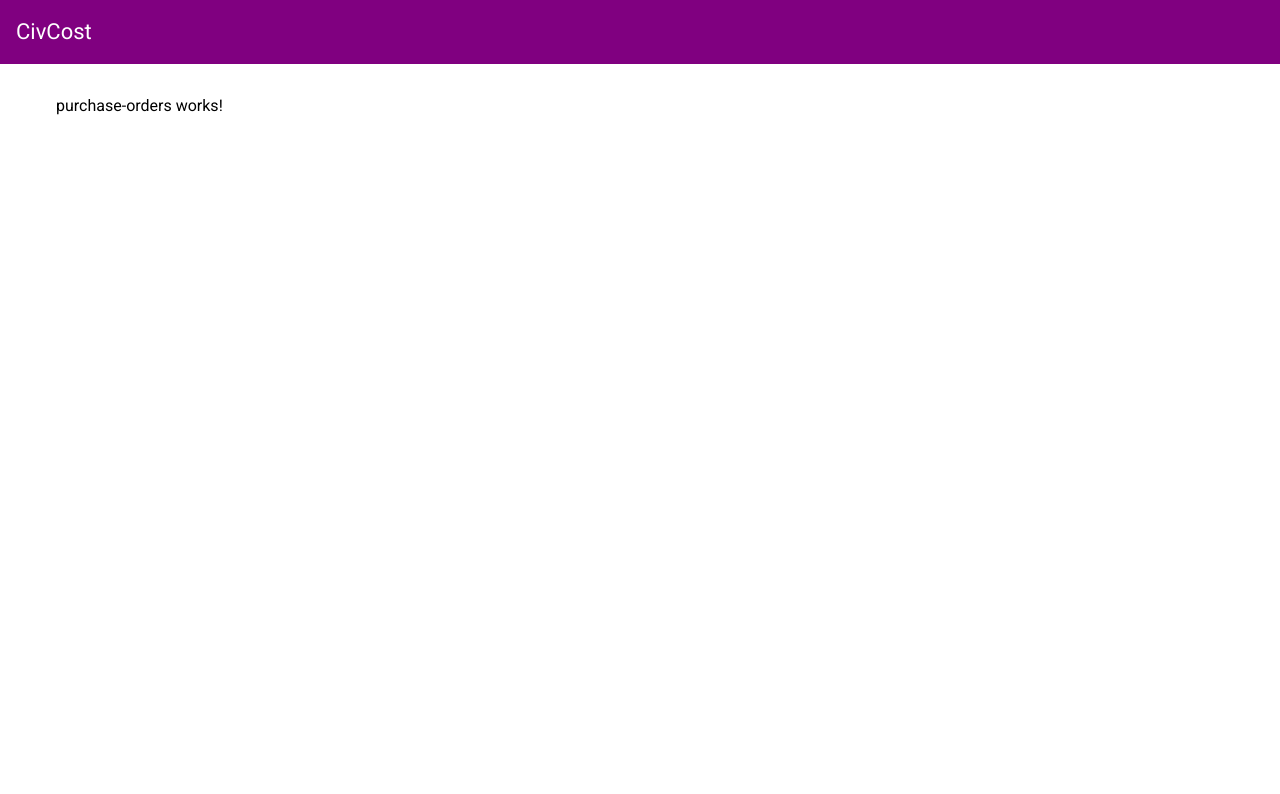
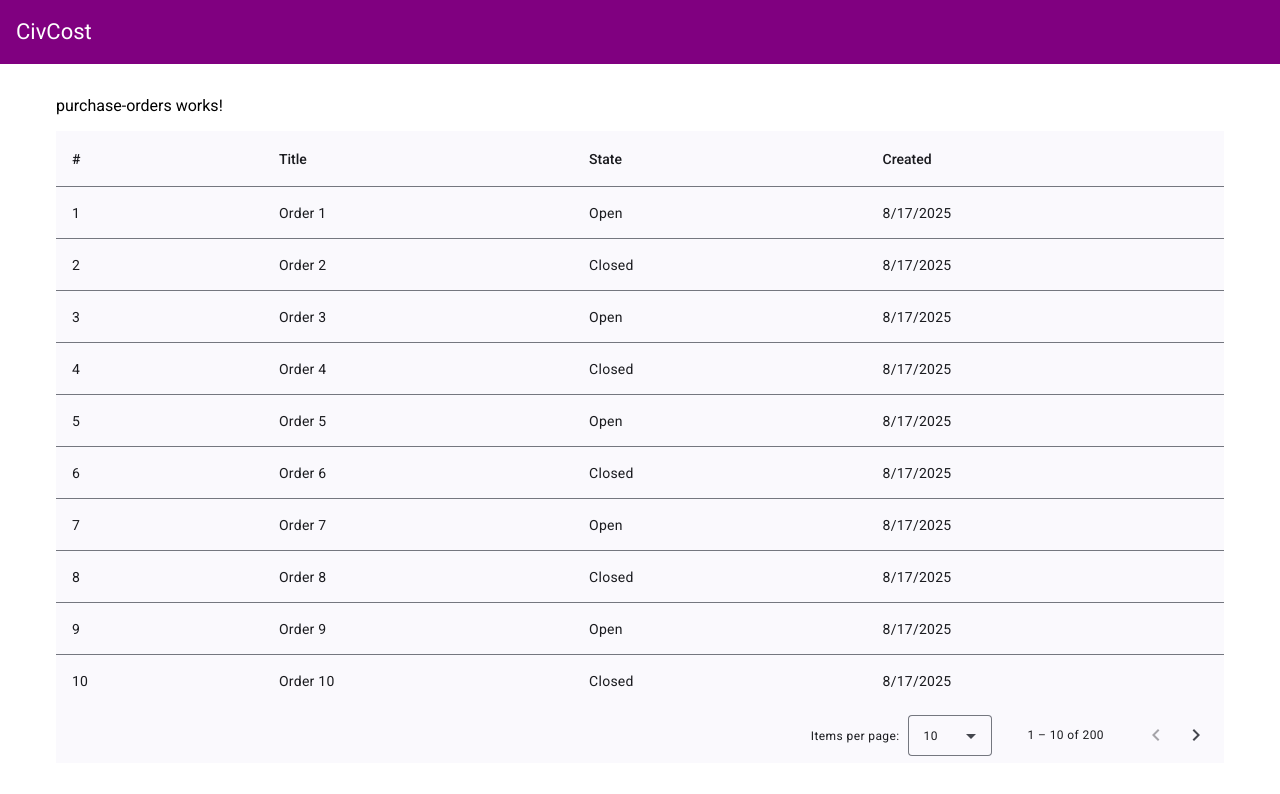
Before and after one commit to DarshanaHettiarachchi/coninnova-assessment, an Angular app in the folder frontend-app/: page /purchase-orders in a window 1280 px wide. Shown: the top 794 px of the page. Built offline with nearby package versions, Linux system fonts and the light colour scheme.

Commit message:
Add hard coded data and temporal code to data-table.

```diff
--- a/frontend-app/src/app/purchase-orders/feature/purchase-orders.component.html
+++ b/frontend-app/src/app/purchase-orders/feature/purchase-orders.component.html
@@ -1 +1,9 @@
 <p>purchase-orders works!</p>
+
+<app-data-table
+  [data]="orders()"
+  [columns]="columns"
+  [totalItems]="totalItems()"
+  (pageChange)="onPageChange($event)"
+  (sortChange)="onSortChange($event)"
+></app-data-table>
--- a/frontend-app/src/app/purchase-orders/feature/purchase-orders.component.ts
+++ b/frontend-app/src/app/purchase-orders/feature/purchase-orders.component.ts
@@ -1,10 +1,70 @@
-import { ChangeDetectionStrategy, Component } from '@angular/core';
+import { ChangeDetectionStrategy, Component, signal } from '@angular/core';
+import {
+  ColumnDef,
+  DataTableComponent,
+} from '../ui/data-table/data-table.component';
+import { PageEvent } from '@angular/material/paginator';
+import { Sort } from '@angular/material/sort';
+
+interface PurchaseOrder {
+  number: number;
+  title: string;
+  state: string;
+  created_at: Date;
+}
 
 @Component({
   selector: 'app-purchase-orders',
-  imports: [],
+  imports: [DataTableComponent],
   templateUrl: './purchase-orders.component.html',
   styleUrl: './purchase-orders.component.scss',
   changeDetection: ChangeDetectionStrategy.OnPush,
 })
-export class PurchaseOrdersComponent { }
+export class PurchaseOrdersComponent {
+  orders = signal<PurchaseOrder[]>([]);
+  totalItems = signal(0);
+  pageSize = signal(10);
+  pageIndex = signal(0);
+
+  columns: ColumnDef<PurchaseOrder>[] = [
+    { key: 'number', label: '#' },
+    { key: 'title', label: 'Title' },
+    { key: 'state', label: 'State' },
+    {
+      key: 'created_at',
+      label: 'Created',
+      cell: (row) => new Intl.DateTimeFormat().format(new Date(row.created_at)),
+    },
+  ];
+
+  ngOnInit() {
+    this.fetchData(0, 10, null);
+  }
+
+  onPageChange(event: PageEvent) {
+    this.pageIndex.set(event.pageIndex);
+    this.pageSize.set(event.pageSize);
+    this.fetchData(event.pageIndex, event.pageSize, null);
+  }
+
+  onSortChange(event: Sort) {
+    this.fetchData(this.pageIndex(), this.pageSize(), event);
+  }
+
+  fetchData(pageIndex: number, pageSize: number, sort: Sort | null) {
+    const allOrders: PurchaseOrder[] = Array.from({ length: 200 }).map(
+      (_, i) => ({
+        number: i + 1,
+        title: `Order ${i + 1}`,
+        state: i % 2 === 0 ? 'Open' : 'Closed',
+        created_at: new Date(),
+      })
+    );
+
+    const start = pageIndex * pageSize;
+    const paged = allOrders.slice(start, start + pageSize);
+
+    this.orders.set(paged);
+    this.totalItems.set(allOrders.length);
+  }
+}
--- a/frontend-app/src/app/purchase-orders/ui/data-table/data-table.component.html
+++ b/frontend-app/src/app/purchase-orders/ui/data-table/data-table.component.html
@@ -1 +1,29 @@
-<p>data-table works!</p>,
+<div class="container mat-elevation-z8">
+  <table
+    mat-table
+    [dataSource]="data()"
+    matSort
+    (matSortChange)="onSortChange($event)"
+  >
+    @for (col of columns(); track col.key) {
+    <ng-container [matColumnDef]="col.key">
+      <th mat-header-cell *matHeaderCellDef mat-sort-header>
+        {{ col.label }}
+      </th>
+      <td mat-cell *matCellDef="let row">
+        {{ col.cell ? col.cell(row) : row[col.key] }}
+      </td>
+    </ng-container>
+    }
+    <tr mat-header-row *matHeaderRowDef="displayedColumns()"></tr>
+    <tr mat-row *matRowDef="let row; columns: displayedColumns()"></tr>
+  </table>
+
+  <mat-paginator
+    [length]="totalItems()"
+    [pageSize]="pageSize()"
+    [pageIndex]="pageIndex()"
+    [pageSizeOptions]="[5, 10, 30, 50]"
+    (page)="onPageChange($event)"
+  />
+</div>
--- a/frontend-app/src/app/purchase-orders/ui/data-table/data-table.component.ts
+++ b/frontend-app/src/app/purchase-orders/ui/data-table/data-table.component.ts
@@ -1,10 +1,43 @@
-import { ChangeDetectionStrategy, Component } from '@angular/core';
+import {
+  ChangeDetectionStrategy,
+  Component,
+  computed,
+  input,
+  output,
+} from '@angular/core';
+import { MatTableModule } from '@angular/material/table';
+import { MatPaginatorModule, PageEvent } from '@angular/material/paginator';
+import { MatSortModule, Sort } from '@angular/material/sort';
 
+export interface ColumnDef<T> {
+  key: Extract<keyof T, string>;
+  label: string;
+  cell?: (row: T) => string | number | Date;
+}
 @Component({
   selector: 'app-data-table',
-  imports: [],
+  imports: [MatTableModule, MatSortModule, MatPaginatorModule],
   templateUrl: './data-table.component.html',
   styleUrl: './data-table.component.scss',
   changeDetection: ChangeDetectionStrategy.OnPush,
 })
-export class DataTableComponent { }
+export class DataTableComponent<T> {
+  data = input.required<T[]>(); // Current page data
+  columns = input.required<ColumnDef<T>[]>();
+  totalItems = input.required<number>(); // Total items from server
+  pageSize = input(10);
+  pageIndex = input(0);
+
+  pageChange = output<PageEvent>();
+  sortChange = output<Sort>();
+
+  displayedColumns = computed(() => this.columns().map((c) => c.key as string));
+
+  onPageChange(event: PageEvent) {
+    this.pageChange.emit(event);
+  }
+
+  onSortChange(event: Sort) {
+    this.sortChange.emit(event);
+  }
+}
```
